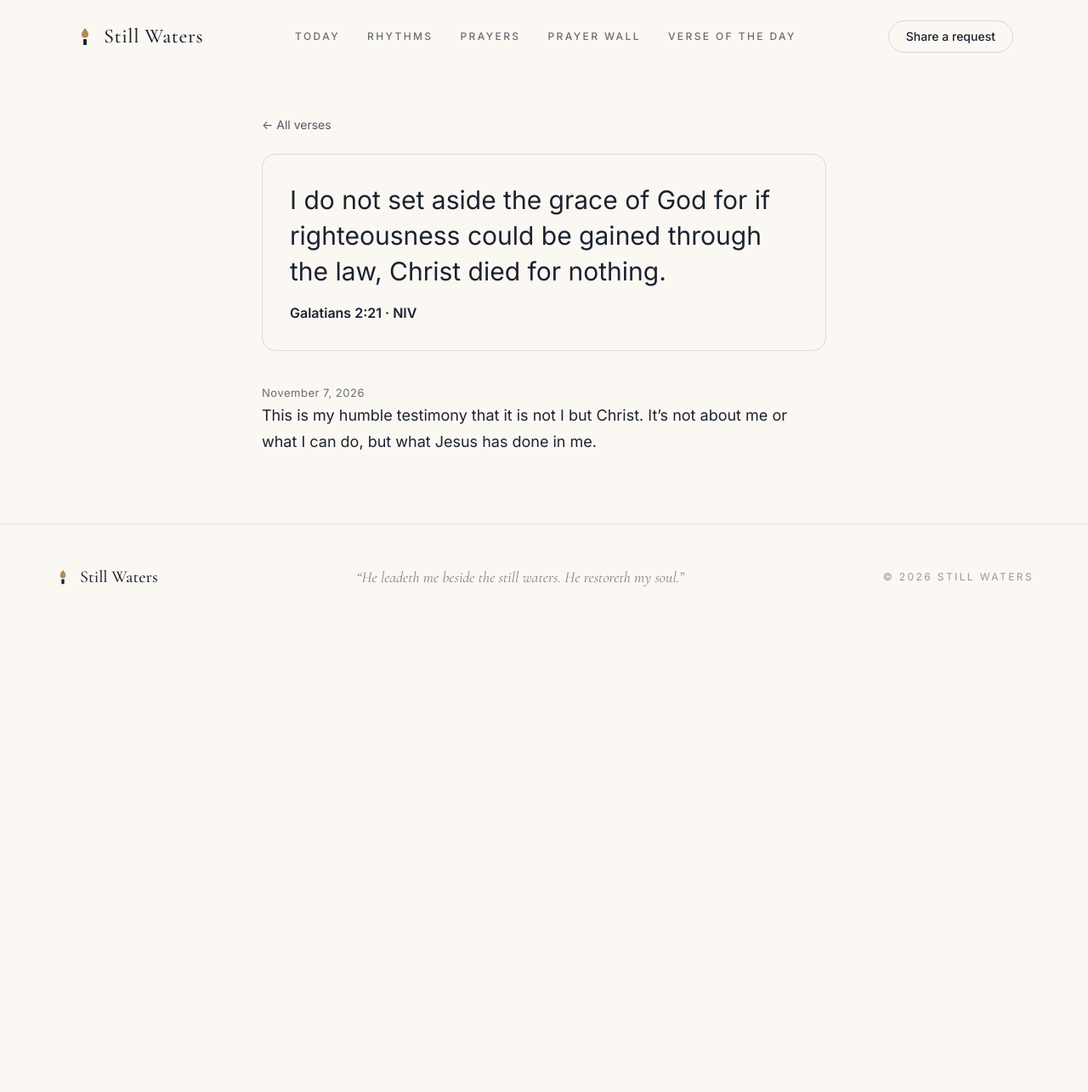
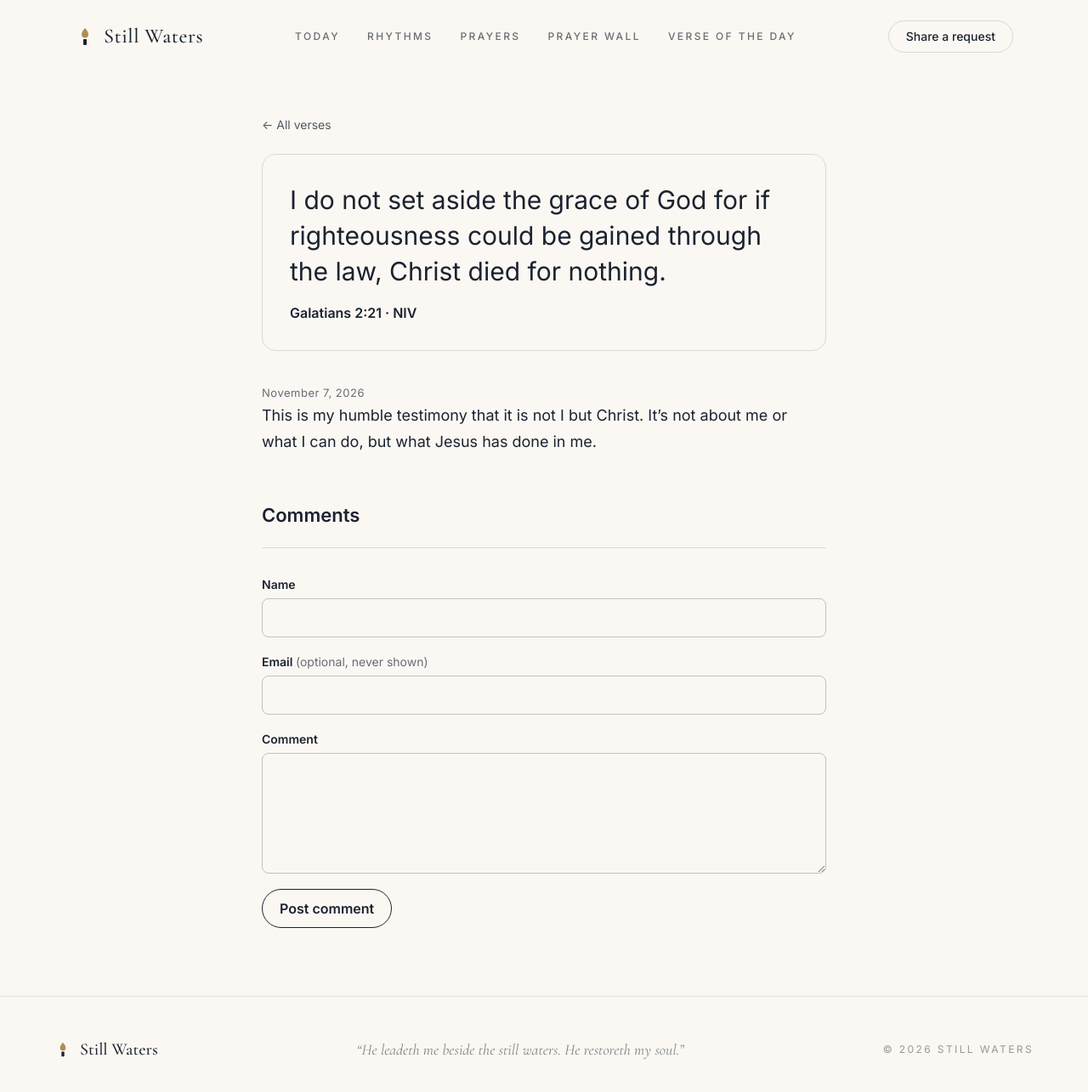
Before and after one commit to kobaltz/webtest, a Jekyll site: the page built from _verse_of_the_day/2026-11-07-galations-2-21.md, in a window 1280 px wide and 1297 px high. Shown: the top 1285 px of the window at 85% size. Built offline with Jekyll 4.4.1, drawn with Linux system fonts in a browser that asks for light colours.

Commit message:
Turn on comments for Verse of the Day
Published with Content Manager

```diff
--- /dev/null
+++ b/_data/content_manager.yml
@@ -0,0 +1,4 @@
+# Written by Content Manager. It says which sections take comments and where to
+# send them. Turn comments on and off in Content Manager rather than here.
+comments:
+  verse_of_the_day: http://localhost:3000/f/ZrazaArQp7QeaeJzpEc1XoMN
--- /dev/null
+++ b/_includes/content-manager/comments.html
@@ -0,0 +1,83 @@
+{%- comment -%}
+  Comments, from Content Manager. It writes this file, and turns comments on and
+  off for each section in _data/content_manager.yml.
+{%- endcomment -%}
+{%- assign cm_comments_to = site.data.content_manager.comments[page.collection] %}
+{%- if cm_comments_to %}
+{%- assign cm_comments = site.data.comments[page.collection] | where: "entry", page.path | compact | sort: "date" %}
+<section class="cm-comments" id="comments">
+  <style>
+    .cm-comments{margin-top:3.5rem}
+    .cm-comments-heading{margin:0 0 1.25rem;font-size:1.375rem;line-height:1.3;font-weight:600}
+    .cm-comment{padding:1.25rem 0;border-top:1px solid color-mix(in srgb,currentColor 15%,transparent)}
+    .cm-comment-meta{margin:0;font-size:.875rem}
+    .cm-comment-meta time{opacity:.65}
+    .cm-comment-text{margin:.5rem 0 0;line-height:1.65}
+    .cm-comments .cm-form{margin-top:1.5rem;padding-top:2rem;border-top:1px solid color-mix(in srgb,currentColor 15%,transparent)}
+    .cm-form{display:grid;gap:1.125rem}
+    .cm-form-field{display:grid;gap:.375rem}
+    .cm-form-field>label{font-size:.875rem;font-weight:600}
+    .cm-form-note{font-weight:400;opacity:.65}
+    .cm-form input:not([type=checkbox]),.cm-form textarea{box-sizing:border-box;width:100%;padding:.625rem .75rem;border:1px solid color-mix(in srgb,currentColor 25%,transparent);border-radius:.5rem;background:transparent;color:inherit;font:inherit}
+    .cm-form input:focus,.cm-form textarea:focus{outline:2px solid color-mix(in srgb,currentColor 55%,transparent);outline-offset:1px}
+    .cm-form textarea{resize:vertical}
+    .cm-form-check{display:flex;gap:.5rem;align-items:center}
+    .cm-form-button{justify-self:start;padding:.625rem 1.25rem;border:1px solid currentColor;border-radius:999px;background:transparent;color:inherit;font:inherit;font-weight:600;cursor:pointer}
+    .cm-form-button:disabled{opacity:.5;cursor:default}
+    .cm-form-status{margin:0}
+    .cm-form-status[data-state=error]{color:#b42318}
+  </style>
+  <h2 class="cm-comments-heading">{% if cm_comments.size == 1 %}1 comment{% elsif cm_comments.size > 1 %}{{ cm_comments.size }} comments{% else %}Comments{% endif %}</h2>
+  {%- for cm_comment in cm_comments %}
+  <article class="cm-comment" id="comment-{{ cm_comment.id }}">
+    <p class="cm-comment-meta"><strong>{{ cm_comment.name | escape }}</strong> &middot; <time datetime="{{ cm_comment.date }}">{{ cm_comment.date | date: "%B %-d, %Y" }}</time></p>
+    <p class="cm-comment-text">{{ cm_comment.message | escape | newline_to_br }}</p>
+  </article>
+  {%- endfor %}
+  <form class="cm-form" method="post" action="{{ cm_comments_to }}" data-cm-form>
+    <input type="hidden" name="entry" value="{{ page.path }}">
+    <input type="hidden" name="return_to" value="{{ page.url | absolute_url }}">
+    <div class="cm-form-field">
+      <label for="cm-comment-name">Name</label>
+      <input id="cm-comment-name" name="name" type="text" maxlength="200" autocomplete="name" required>
+    </div>
+    <div class="cm-form-field">
+      <label for="cm-comment-email">Email <span class="cm-form-note">(optional, never shown)</span></label>
+      <input id="cm-comment-email" name="email" type="email" maxlength="254" autocomplete="email">
+    </div>
+    <div class="cm-form-field">
+      <label for="cm-comment-message">Comment</label>
+      <textarea id="cm-comment-message" name="message" rows="5" maxlength="5000" required></textarea>
+    </div>
+    <div style="position:absolute;left:-10000px;width:1px;height:1px;overflow:hidden" aria-hidden="true"><label>Leave this empty <input name="cm_trap" tabindex="-1" autocomplete="off"></label></div>
+    <button class="cm-form-button" type="submit">Post comment</button>
+    <p class="cm-form-status" role="status" hidden></p>
+  </form>
+</section>
+<script>
+(function () {
+  if (window.cmForms) return;
+  window.cmForms = true;
+  document.addEventListener("submit", function (event) {
+    var form = event.target;
+    if (!form.matches || !form.matches("form[data-cm-form]") || !window.fetch) return;
+    event.preventDefault();
+    var button = form.querySelector("[type=submit]");
+    var status = form.querySelector(".cm-form-status");
+    if (button) button.disabled = true;
+    fetch(form.action, { method: "POST", body: new FormData(form), headers: { Accept: "application/json" } })
+      .then(function (response) {
+        return response.json().then(function (result) {
+          if (response.ok) form.reset();
+          if (!status) return;
+          status.textContent = result.message;
+          status.dataset.state = response.ok ? "sent" : "error";
+          status.hidden = false;
+        });
+      })
+      .catch(function () { form.submit(); })
+      .finally(function () { if (button) button.disabled = false; });
+  });
+})();
+</script>
+{%- endif %}
--- a/_layouts/verse_of_the_day.html
+++ b/_layouts/verse_of_the_day.html
@@ -11,4 +11,5 @@ layout: content-manager
   <div class="cm-content">
     {{ content }}
   </div>
+  {% include content-manager/comments.html %}
 </article>
```
